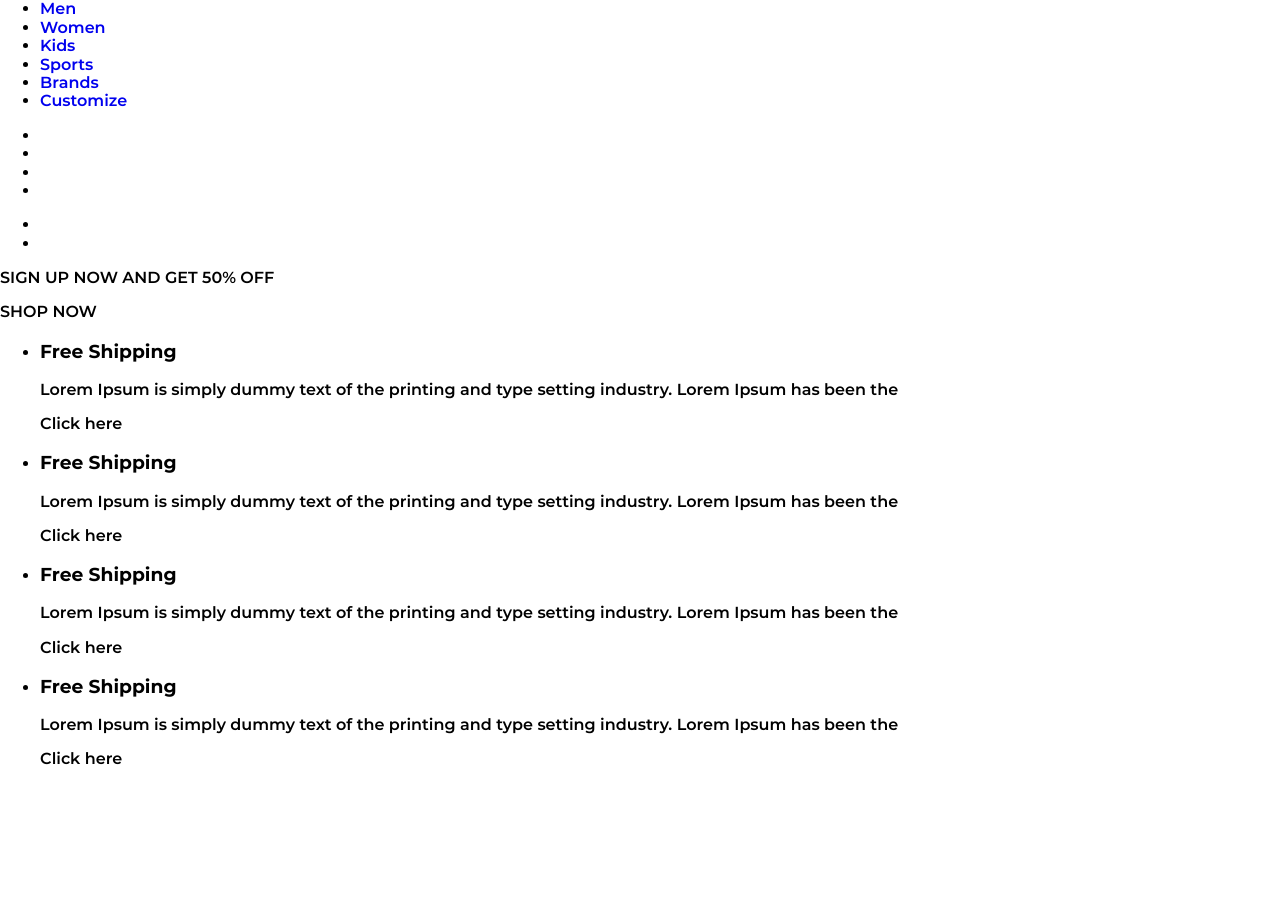
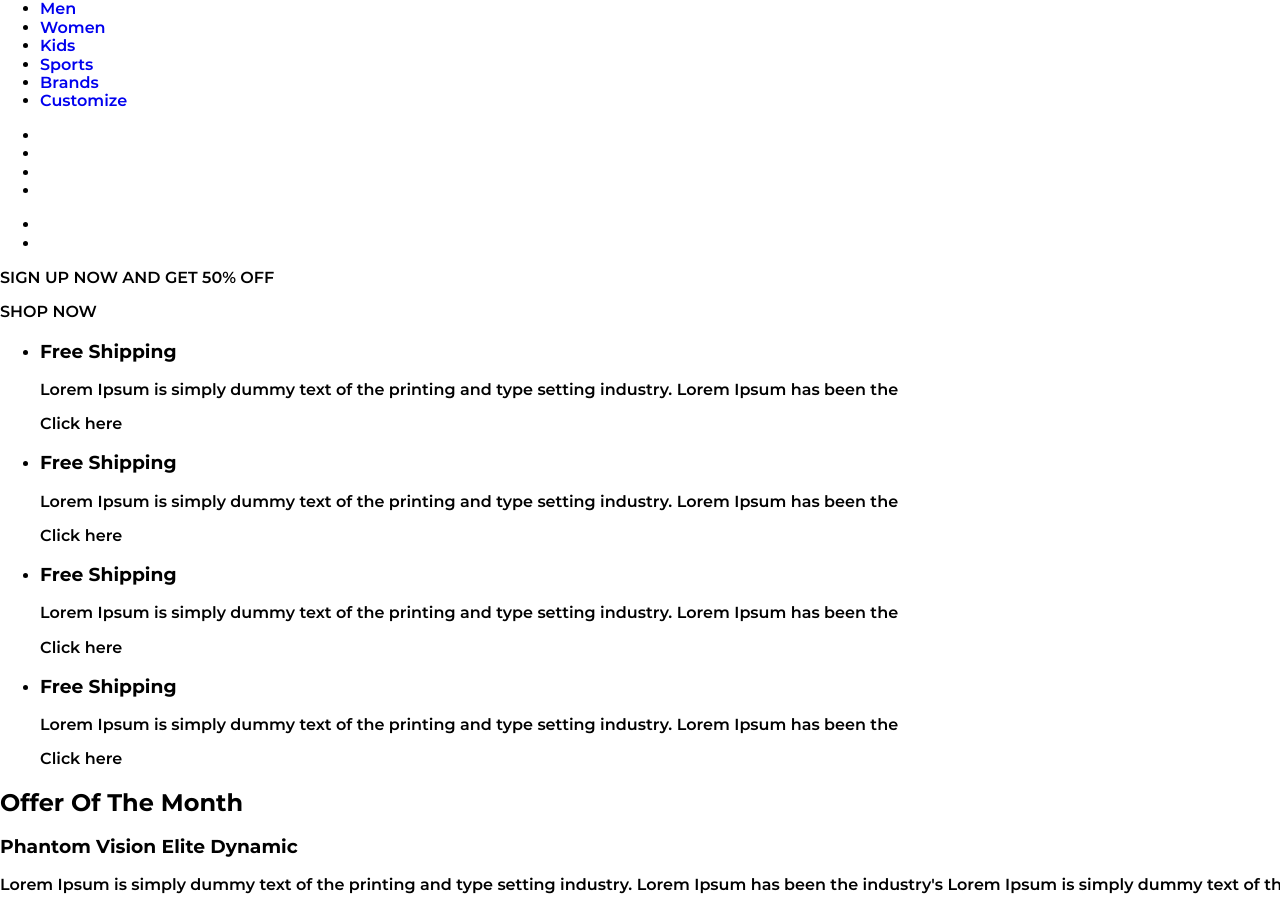
Before and after one commit to SergOrlov/sportstore, a website: page source/index.html in a window 1280 px wide. Shown: the part 51-962 px from the top of the page. Before the commit the page ends 836 px from the top, so only its background shows below. Drawn offline with Linux system fonts and the light colour scheme; files whose address does not match are found by name.

Commit message:
started html block offer text block

```diff
--- a/source/index.html
+++ b/source/index.html
@@ -111,6 +111,20 @@
           </li>
         </ul>
       </section>
+      <section class="offer">
+        <div class="offer__wrapper">
+          <div class="offer__text-block">
+            <h2 class="offer__title">Offer Of The Month</h2>
+            <h3 class="offer__product">Phantom Vision Elite Dynamic</h3>
+            <p class="offer__description">Lorem Ipsum is simply dummy text of the printing and type setting
+              industry. Lorem Ipsum has been the industry's Lorem Ipsum is simply dummy text of the printing
+            </p>
+          </div>
+          <div class="offer__price">
+
+          </div>
+        </div>
+      </section>
     </div>
 
   </main>
```
